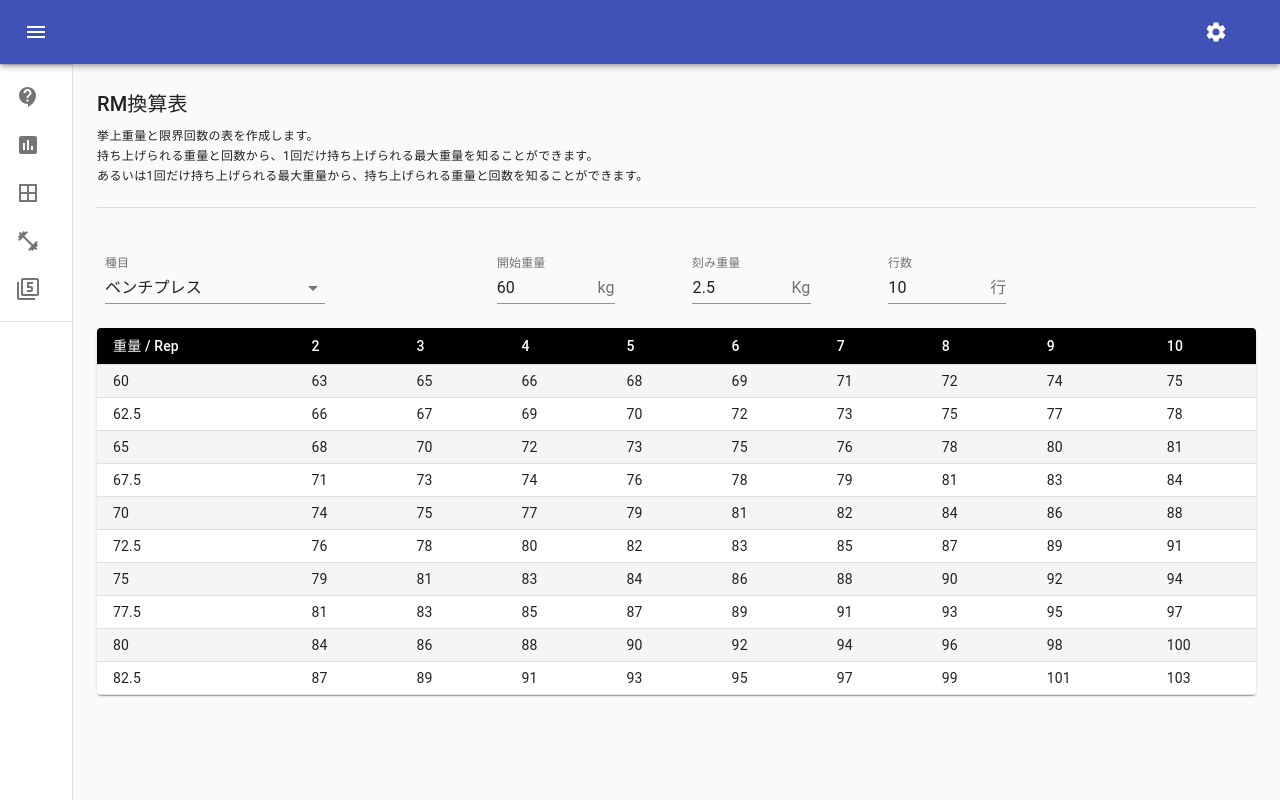
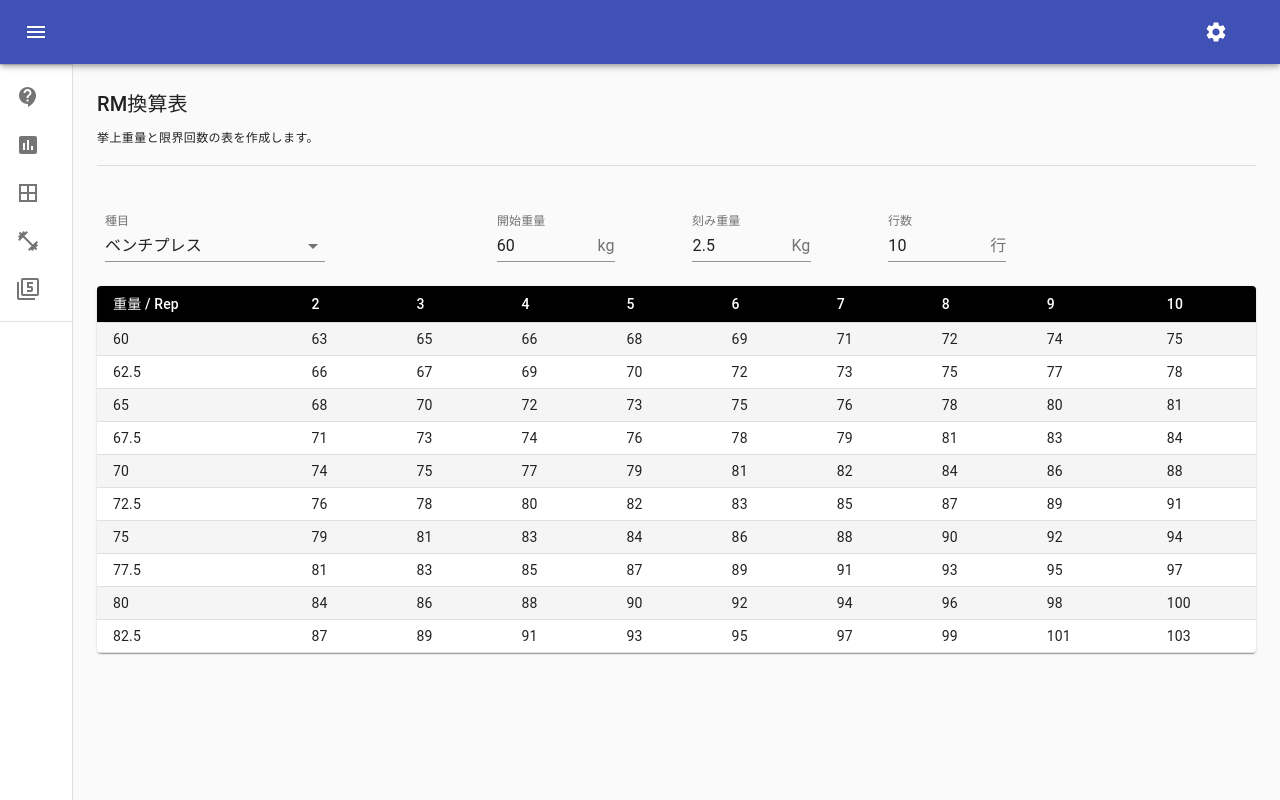
Before and after one commit to butter-bulldog/muscle-calc, a React (Create React App) app: page /RmConv in a window 1280 px wide. Built offline with nearby package versions, Linux system fonts and the light colour scheme.

Commit message:
Update caption

```diff
--- a/src/components/About.js
+++ b/src/components/About.js
@@ -27,11 +27,8 @@ export default function About() {
         </Grid>
 
         <Grid item xs={12}>
-          <Typography variant="caption" display="block" gutterBottom>
-            MAX重量計算など様々な計算が行えます。
-          </Typography>
-          <Typography variant="caption" display="block" gutterBottom>
-            左側のメニューを選択してください！
+          <Typography variant="caption" gutterBottom>
+            MAX重量計算など様々な計算が行えます。<br />左側のメニューを選択してください！
           </Typography>
         </Grid>
       </Grid>
--- a/src/components/Fivefive.js
+++ b/src/components/Fivefive.js
@@ -118,7 +118,7 @@ export default function Fivefive() {
           <Typography variant="h6" gutterBottom>
             5x5法 メニュー生成
           </Typography>
-          <Typography variant="caption" display="block" gutterBottom>
+          <Typography variant="caption" gutterBottom>
             MAX重量を入力することで、5x5法でのトレーニングメニューを生成します。
           </Typography>
         </Grid>
--- a/src/components/Maxweight.js
+++ b/src/components/Maxweight.js
@@ -139,7 +139,7 @@ export default function Maxweight() {
           <Typography variant="h6" gutterBottom>
             MAX重量計算機
           </Typography>
-          <Typography variant="caption" display="block"  gutterBottom>
+          <Typography variant="caption" gutterBottom>
             重量と回数を入力することで、1回だけ持ち上げられる重量を知る事ができます。
           </Typography>
 
--- a/src/components/Rmconv.js
+++ b/src/components/Rmconv.js
@@ -19,6 +19,8 @@ import Grid from '@material-ui/core/Grid';
 
 // Appコンポーネントの詳細設定のコンテキスト
 import { DetailOptions }  from './App';
+import Tooltip from "@material-ui/core/Tooltip";
+import Toolbar from "@material-ui/core/Toolbar";
 
 const useStyles = makeStyles((theme) => ({
   table: {
@@ -179,9 +181,11 @@ export default function RmConv() {
           <Typography variant="h6" gutterBottom>
             RM換算表
           </Typography>
-          <Typography variant="caption" display="block" gutterBottom>
-            挙上重量と限界回数の表を作成します。<br />持ち上げられる重量と回数から、1回だけ持ち上げられる最大重量を知ることができます。<br />あるいは1回だけ持ち上げられる最大重量から、持ち上げられる重量と回数を知ることができます。
-          </Typography>
+          <Tooltip placement="bottom" title="持ち上げられる重量と回数から、1回だけ持ち上げられる最大重量を知ることができます。あるいは1回だけ持ち上げられる最大重量から、持ち上げられる重量と回数を知ることができます。">
+            <Typography variant="caption" gutterBottom>
+              挙上重量と限界回数の表を作成します。
+            </Typography>
+          </Tooltip>
         </Grid>
         <Grid item xs={12}>
           <Divider className={classes.divider} />
```
